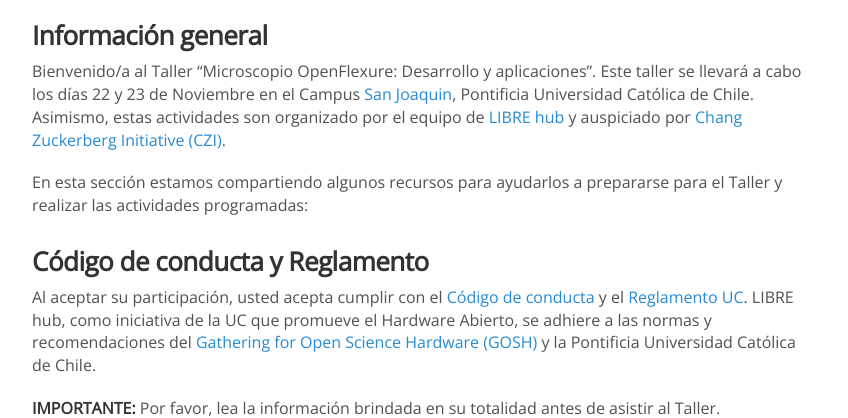
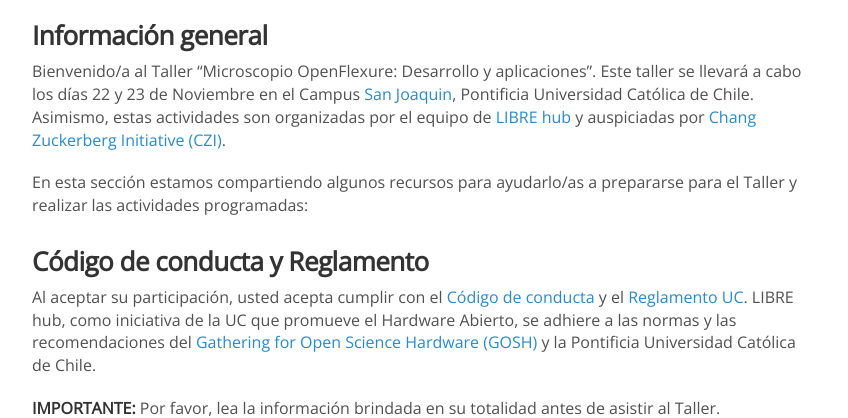
Before and after one commit to LIBREhub/LIBREhub.github.io, a Jekyll site: the page built from _posts/2022-11-18-openflexure-ws.md, in a window 1280 px wide and 900 px high. Shown: the part 329-747 px from the top of the window, without its empty margins (223-1071 px from the left). Built offline with Jekyll 4.4.1, drawn with Linux system fonts in a browser that asks for light colours; nearby versions of some CDN libraries; comment, search, counter and statistics services are not loaded.

Commit message:
Update 2022-11-18-openflexure-ws.md

```diff
--- a/_posts/2022-11-18-openflexure-ws.md
+++ b/_posts/2022-11-18-openflexure-ws.md
@@ -30,13 +30,13 @@
 
 ### Información general
 
-Bienvenido/a al Taller "Microscopio OpenFlexure: Desarrollo y aplicaciones". Este taller se llevará a cabo los días 22 y 23 de Noviembre en el Campus [San Joaquin](https://www.uc.cl/universidad/nuestros-campus/san-joaquin/), Pontificia Universidad Católica de Chile. Asimismo, estas actividades son organizado por el equipo de [LIBRE hub](https://librehub.github.io/people/) y auspiciado por [Chang Zuckerberg Initiative (CZI)](https://chanzuckerberg.com/).
+Bienvenido/a al Taller "Microscopio OpenFlexure: Desarrollo y aplicaciones". Este taller se llevará a cabo los días 22 y 23 de Noviembre en el Campus [San Joaquin](https://www.uc.cl/universidad/nuestros-campus/san-joaquin/), Pontificia Universidad Católica de Chile. Asimismo, estas actividades son organizadas por el equipo de [LIBRE hub](https://librehub.github.io/people/) y auspiciadas por [Chang Zuckerberg Initiative (CZI)](https://chanzuckerberg.com/).
 
-En esta sección estamos compartiendo algunos recursos para ayudarlos a prepararse para el Taller y realizar las actividades programadas:
+En esta sección estamos compartiendo algunos recursos para ayudarlo/as a prepararse para el Taller y realizar las actividades programadas:
 
 ### Código de conducta y Reglamento
 
-Al aceptar su participación, usted acepta cumplir con el [Código de conducta](https://openhardware.science/gosh-2017/gosh-code-of-conduct/) y el [Reglamento UC](https://www.ing.uc.cl/electrica/wp-content/uploads/2020/09/reglamento-laboratorio-de-fabricacin-de-ingeniera-elctrica-fablabv3.pdf). LIBRE hub, como iniciativa de la UC que promueve el Hardware Abierto, se adhiere a las normas y recomendaciones del [Gathering for Open Science Hardware (GOSH)](https://openhardware.science/) y la Pontificia Universidad Católica de Chile.
+Al aceptar su participación, usted acepta cumplir con el [Código de conducta](https://openhardware.science/gosh-2017/gosh-code-of-conduct/) y el [Reglamento UC](https://www.ing.uc.cl/electrica/wp-content/uploads/2020/09/reglamento-laboratorio-de-fabricacin-de-ingeniera-elctrica-fablabv3.pdf). LIBRE hub, como iniciativa de la UC que promueve el Hardware Abierto, se adhiere a las normas y las recomendaciones del [Gathering for Open Science Hardware (GOSH)](https://openhardware.science/) y la Pontificia Universidad Católica de Chile.
 
 **IMPORTANTE:** Por favor, lea la información brindada en su totalidad antes de asistir al Taller.
 
```
